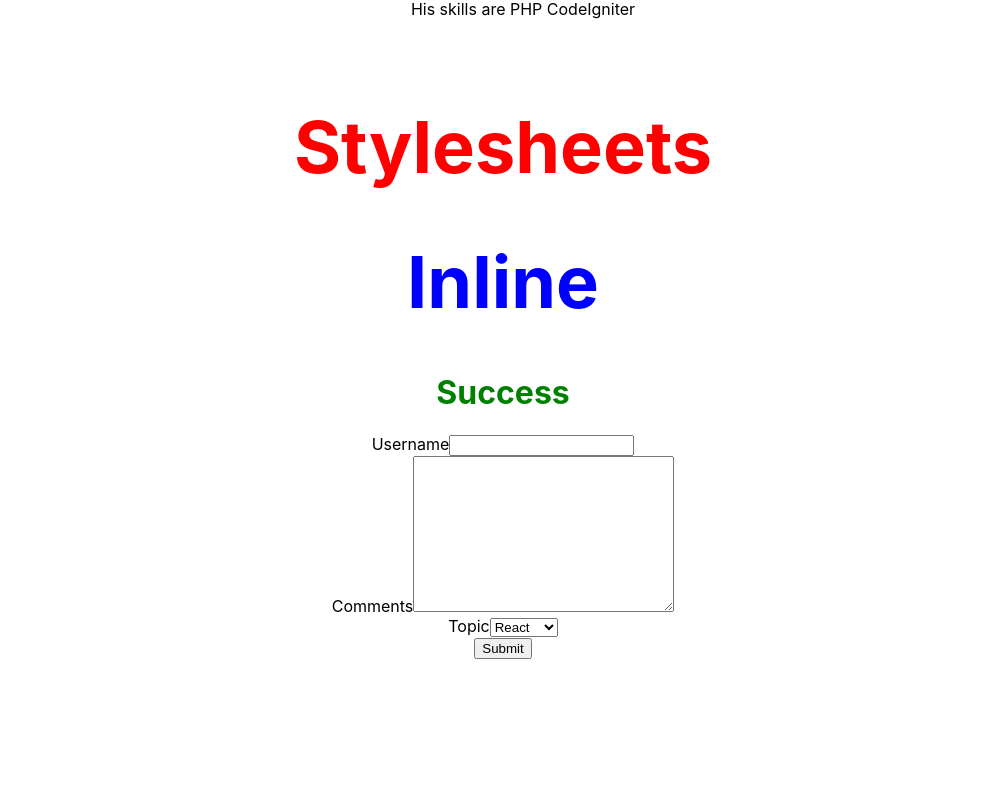
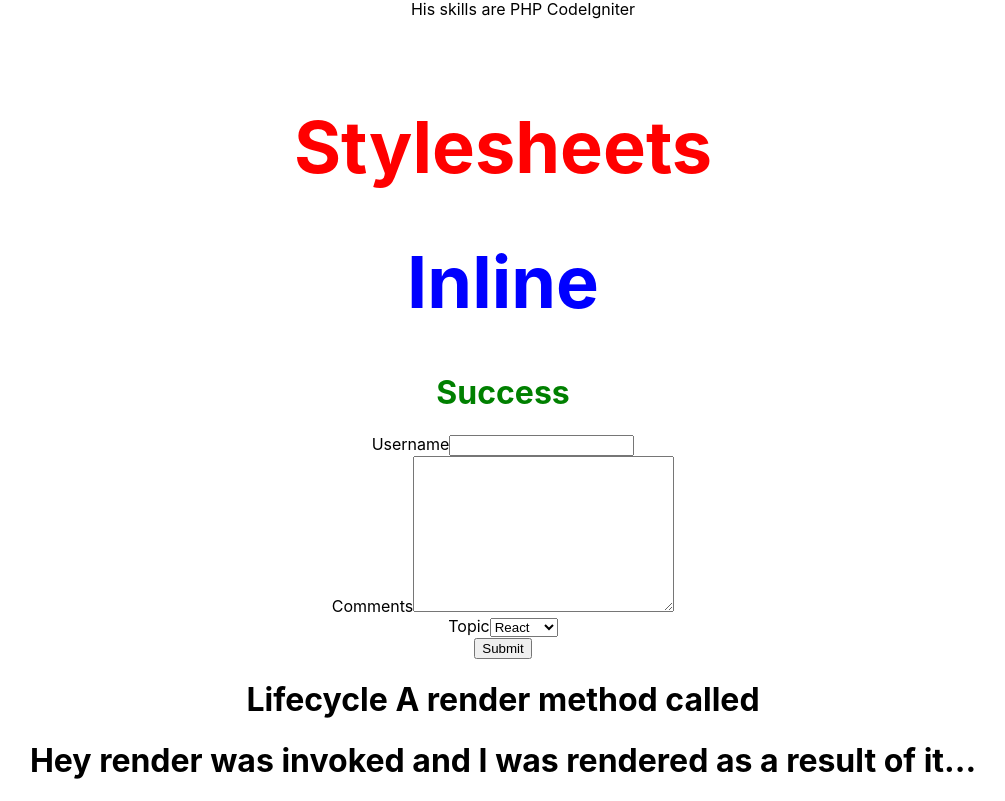
Before and after one commit to rocky122/learning-react, a React (Create React App) app: page / in a window 1280 px wide. Shown: the part 846-1647 px from the top of the page, without its empty margins (137-1142 px from the left). Before the commit the page ends 1505 px from the top, so only its background shows below. Built offline with nearby package versions, Linux system fonts and the light colour scheme.

Commit message:
understanding lifecycle hooks completely

```diff
--- a/src/App.js
+++ b/src/App.js
@@ -12,6 +12,8 @@
 import Inline from "./components/Inline";
 import styles from "./components/appStyles.module.css";
 import Form from "./components/Form";
+import LifecycleA from "./components/LifecycleA";
+
 class App extends Component {
   state = {
     status: "not-subscribed",
@@ -67,6 +69,7 @@
         {/* Using the css module stylesheet way */}
         <h1 className={styles.success}>Success</h1>
         <Form/>
+        <LifecycleA/>
       </div>
     );
   }
--- /dev/null
+++ b/src/components/LifecycleA.js
@@ -0,0 +1,33 @@
+import React, { Component } from "react";
+import LifecycleB from "./LifecycleB";
+class LifecycleA extends Component {
+  constructor(props) {
+    super(props);
+    this.state = {
+      name: "Rocky"
+    };
+    console.log("Lifecycle A constructor called");
+  }
+  // Second hook for mounting phase
+  static getDerivedStateFromProps(props, state) {
+    console.log("Lifecycle A getDerivedStateFromProps called");
+    return null;
+  }
+  // render is the third lifecycle hook for the mounting phase
+  render() {
+    console.log("Lifecycle A render method called!");
+    return (
+      <div>
+        <h1>Lifecycle A render method called</h1>
+        <LifecycleB />
+      </div>
+    );
+  }
+  //cdm method is the final method for the mounting phase
+  //   to cause side effects it is the best place to do so
+  componentDidMount() {
+    console.log("Lifecycle A componentDidMount called....");
+  }
+}
+
+export default LifecycleA;
--- /dev/null
+++ b/src/components/LifecycleB.js
@@ -0,0 +1,31 @@
+import React, { Component } from 'react'
+class LifecycleB extends Component {
+
+   constructor(props) {
+     super(props)
+     this.state = {
+
+     }
+     console.log('[LCB]Inside the constructor method');
+   }
+   static getDerivedStateFromProps(props,state) {
+       console.log('[LCB] getDerivedStateFromProps called....');
+       return null;
+   }
+
+    componentDidMount = () => {
+      console.log('[LCB] componentDidMount called....')
+    }
+
+  render() {
+    console.log('[LCB] render method called....')
+    return (
+      <div>
+        <h1>Hey render was invoked and I was rendered as
+        a result of it...</h1>
+      </div>
+    )
+  }
+}
+
+export default LifecycleB
```
Also changed, not shown: src/components/Form.js (+8 -0 lines), src/components/lifecycle-mount-phase.txt (added).
